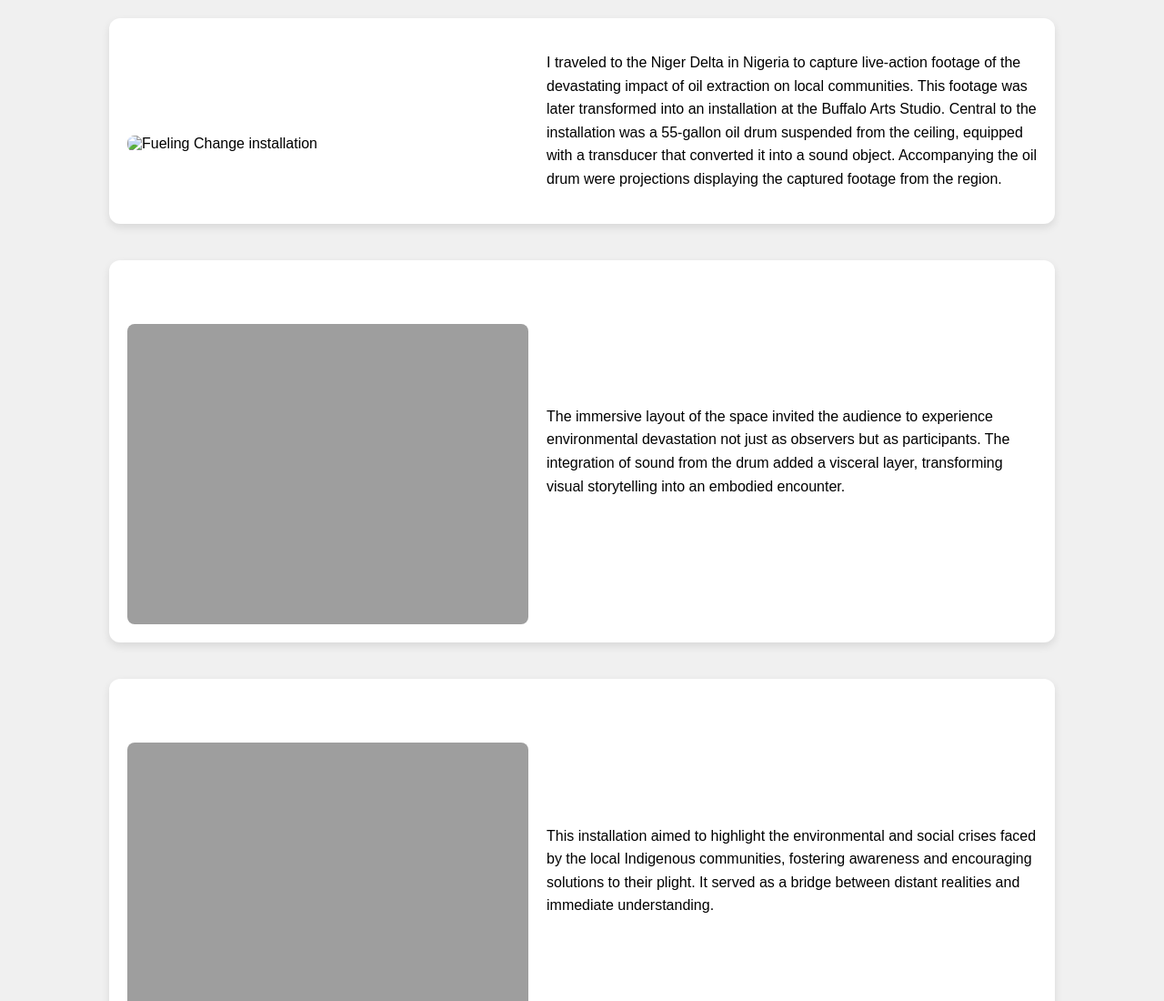
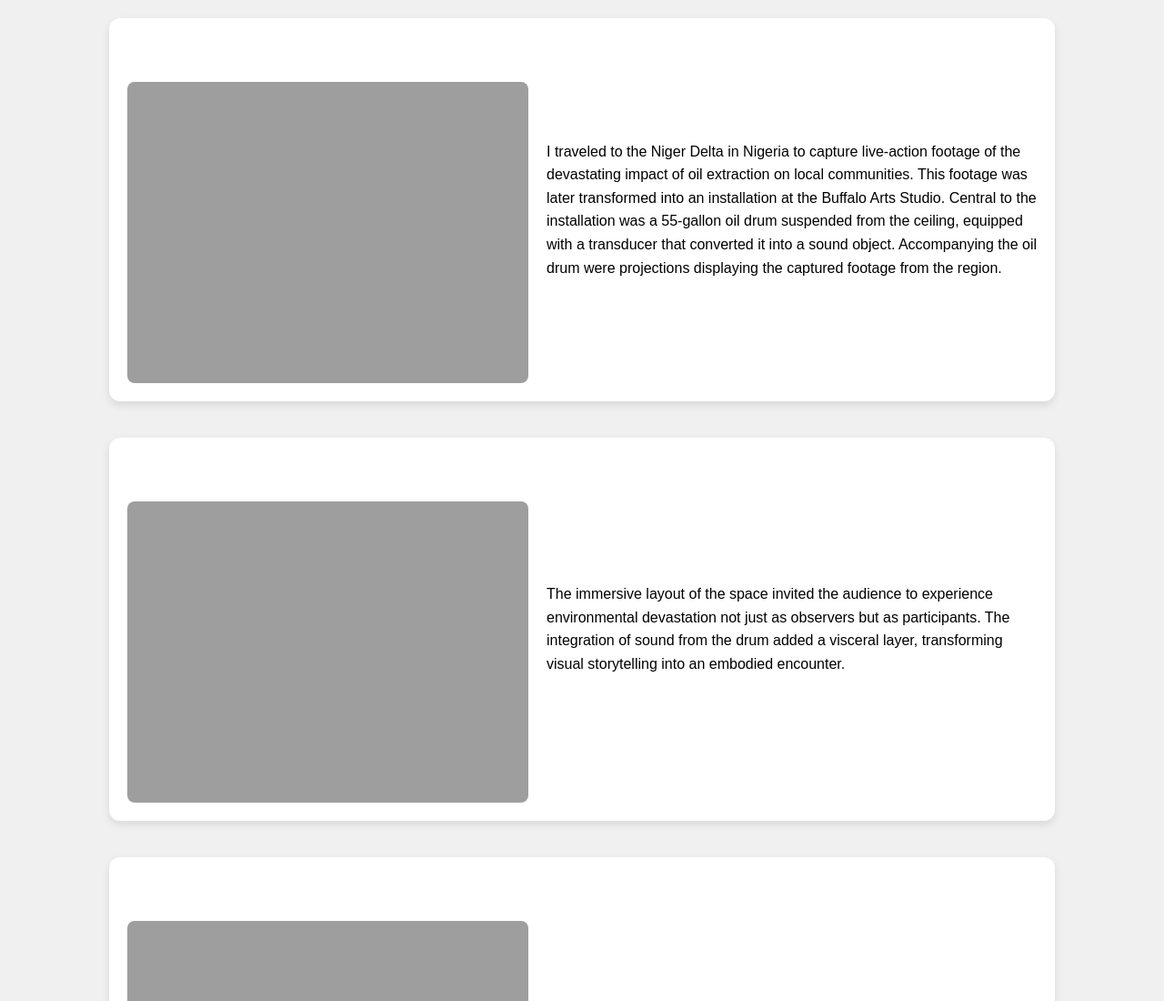
Before and after one commit to lewuga31/Lewuga-Benson, a plain HTML site: page fuelingchange.html in a window 1280 px wide. Shown: the top 1100 px of the page at 91% size. Drawn offline with Linux system fonts and the light colour scheme; the site is published under a folder, as on GitHub Pages, so addresses that start at the root find nothing.

Commit message:
Update fuelingchange.html

```diff
--- a/fuelingchange.html
+++ b/fuelingchange.html
@@ -56,7 +56,7 @@
   <body>
 
     <div class="horizontal-section">
-      <img src="/images/Benson_Lewuga_7.jpg" alt="Fueling Change installation">
+      <img src="Images/Benson_Lewuga_7.jpg" alt="Fueling Change installation">
       <p>
         I traveled to the Niger Delta in Nigeria to capture live-action footage of the devastating impact of oil extraction on local communities. This footage was later transformed into an installation at the Buffalo Arts Studio. Central to the installation was a 55-gallon oil drum suspended from the ceiling, equipped with a transducer that converted it into a sound object. Accompanying the oil drum were projections displaying the captured footage from the region.
       </p>
```
